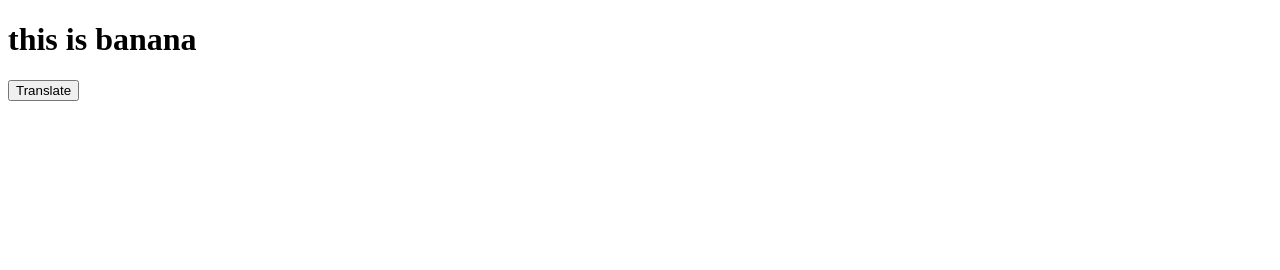
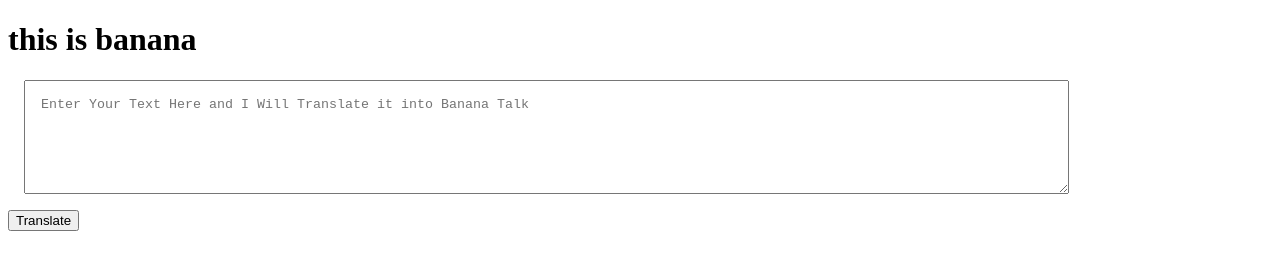
Before and after one commit to zishan-ansari/minion-talk, a plain HTML site: page index.html in a window 1280 px wide. Drawn offline with Linux system fonts and the light colour scheme.

Commit message:
Taking inpujt

```diff
--- a/index.html
+++ b/index.html
@@ -5,12 +5,25 @@
     <meta name="viewport" content="width=device-width, initial-scale=1.0">
     <meta http-equiv="X-UA-Compatible" content="ie=edge">
     <title>Banana-Speak</title>
+    <style>
+        textarea{
+            width:80%;
+            height: 10vh;
+            margin:1rem;
+            display:block;
+            padding:1rem;
+
+        }
+    </style>
 
 
 
 </head>
 <body>
     <h1>this is banana</h1>
+    <textarea id="txt-input"
+    placeholder="Enter Your Text Here and I Will Translate it into Banana Talk"></textarea>
+
     <button id="btn-translate">Translate</button>
 
     <script src="app.js" type="text/javascript"></script>
```
